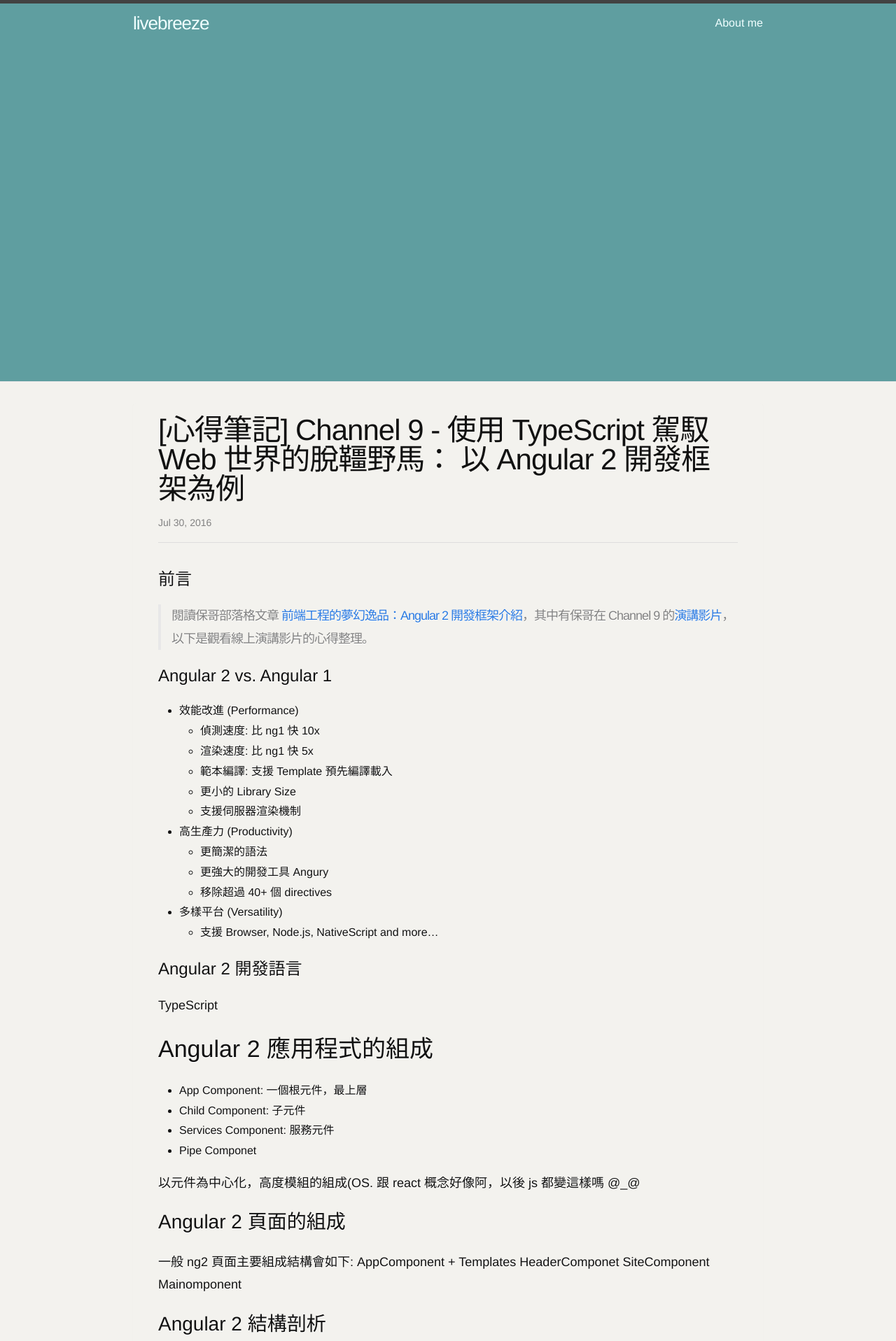
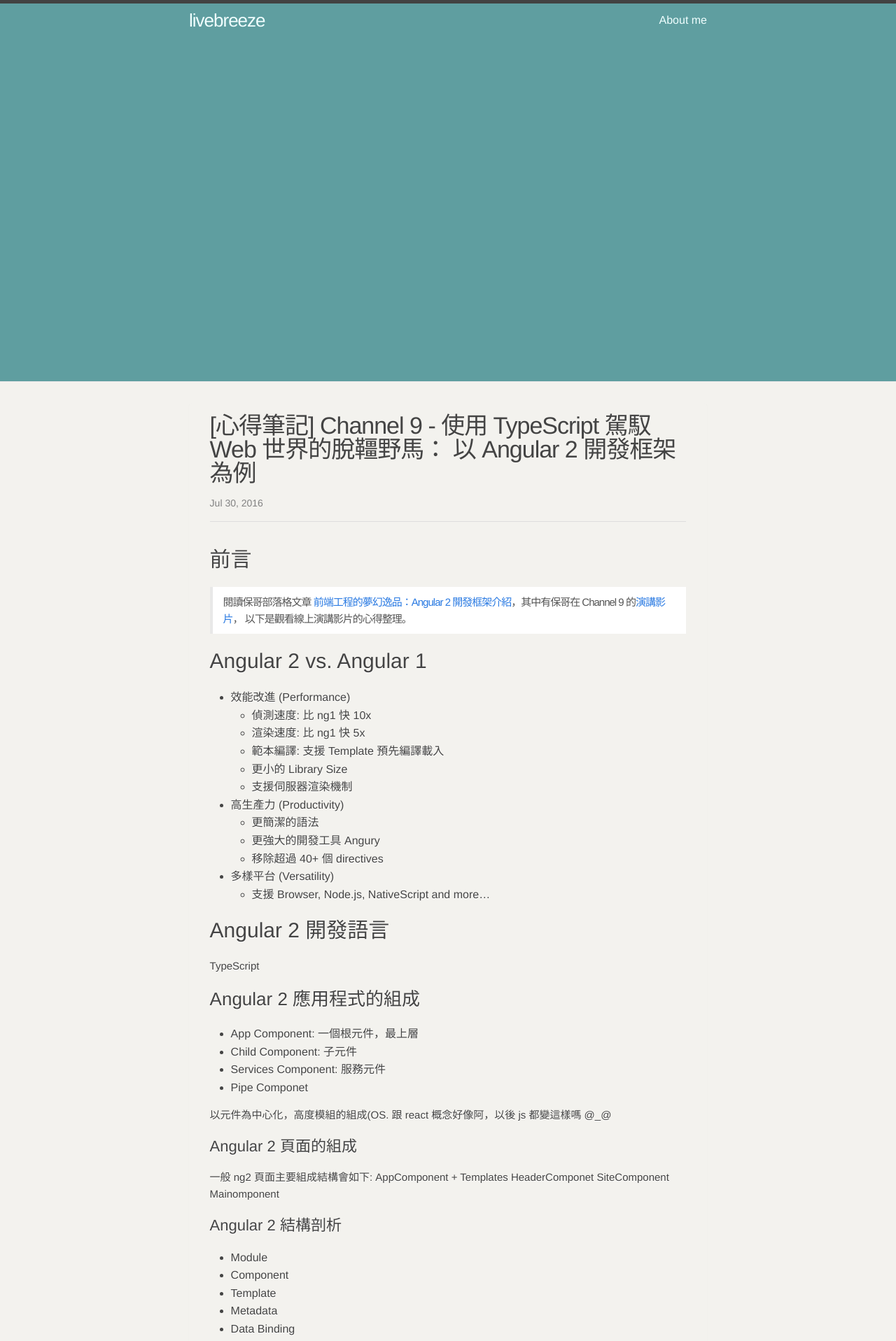
Before and after one commit to livebreeze-zz/livebreeze.github.io, a Jekyll site: the page built from _posts/2016-07-30-Ch9Class_UseTypeScriptToDevelopAngular2.md, in a window 1280 px wide. Shown: the top 1917 px of the page at 70% size. Built offline with Jekyll 4.4.1, drawn with Linux system fonts in a browser that asks for light colours; some web fonts are replaced; comment, search, counter and statistics services are not loaded.

Commit message:
update site scss style

```diff
--- a/_sass/_base.scss
+++ b/_sass/_base.scss
@@ -110,15 +110,20 @@ a {
  * Blockquotes
  */
 blockquote {
-    color: $grey-color;
+    color: #555;
+    background-color: #fff;
     border-left: 4px solid $grey-color-light;
-    padding-left: $spacing-unit / 2;
-    font-size: 18px;
+    padding: $spacing-unit/4 $spacing-unit/2;
+    font-size: 15px;
     letter-spacing: -1px;
     // font-style: italic;
 
     > :last-child {
         margin-bottom: 0;
+    }
+
+    > p {
+        padding: 2px 0;
     }
 }
 
@@ -132,8 +137,8 @@ code {
     font-size: 15px;
     border: 1px solid $grey-color-light;
     border-radius: 3px;
-    background-color: #333333;
-    color: #fff;
+    background-color: #555;
+    color: #eee;
     text-shadow: none;
 }
 
--- a/_sass/_layout.scss
+++ b/_sass/_layout.scss
@@ -8,7 +8,7 @@
     background-position: center;
     border-top: 5px solid $grey-color-dark;
     border-bottom: 1px solid $grey-color-light;
-    min-height: 56px;
+    min-height: 48px;
     height: 72px;
 
     transition: height 1s;
@@ -28,7 +28,7 @@
 .site-title {
     font-size: 26px;
     font-weight: 300;
-    line-height: 56px;
+    line-height: 48px;
     letter-spacing: -1px;
     margin-bottom: 0;
     float: left;
@@ -43,7 +43,7 @@
 
 .site-nav {
     float: right;
-    line-height: 56px;
+    line-height: 48px;
 
     .menu-icon {
         display: none;
@@ -120,7 +120,7 @@
 }
 
 .footer-heading {
-    font-size: 18px;
+    font-size: 16px;
     margin-bottom: $spacing-unit / 2;
 }
 
@@ -208,7 +208,7 @@
 
 .post-link {
     display: block;
-    font-size: 24px;
+    font-size: 18px;
 
     &:hover {
         color: $post-link-brand-color;
@@ -235,12 +235,12 @@
 }
 
 .post-title {
-    font-size: 42px;
+    font-size: 34px;
     letter-spacing: -1px;
     line-height: 1;
 
     @include media-query($on-laptop) {
-        font-size: 36px;
+        font-size: 24px;
     }
 }
 
@@ -248,36 +248,44 @@
     text-shadow: 0 1px 0 #fff;
     margin-bottom: $spacing-unit;
 
-    h2 {
-        font-size: 34px;
+    h1 {
+        font-size: 30px;
 
         @include media-query($on-laptop) {
-            font-size: 28px;
+            font-size: 20px;
         }
     }
 
-    h3 {
-        font-size: 28px;
-
-        @include media-query($on-laptop) {
-            font-size: 22px;
-        }
-    }
-
-    h4 {
-        font-size: 24px;
+    h2 {
+        font-size: 26px;
 
         @include media-query($on-laptop) {
             font-size: 18px;
         }
     }
 
-    p {
-        font-size: 18px;
-        line-height: 1.8em;
+    h3 {
+        font-size: 22px;
 
         @include media-query($on-laptop) {
             font-size: 16px;
         }
     }
+
+    h4 {
+        font-size: 18px;
+
+        @include media-query($on-laptop) {
+            font-size: 14px;
+        }
+    }
+
+    p {
+        font-size: 15px;
+        line-height: 1.6em;
+
+        @include media-query($on-laptop) {
+            font-size: 12px;
+        }
+    }
 }
--- a/_sass/_syntax-highlighting.scss
+++ b/_sass/_syntax-highlighting.scss
@@ -6,7 +6,7 @@
     @extend %vertical-rhythm;
 
     .highlighter-rouge & {
-      background: #333333;
+      background: #555;
     }
 
     .c     { color: #998; font-style: italic } // Comment
--- a/css/main.scss
+++ b/css/main.scss
@@ -7,14 +7,14 @@
 
 // Our variables
 $base-font-family: "Helvetica Neue", Helvetica, "Noto Sans TC", Arial, sans-serif;
-$base-font-size:   12pt;
-$base-font-weight: 300;
+$base-font-size:   16px;
+$base-font-weight: 400;
 $small-font-size:  $base-font-size * 0.875;
-$base-line-height: 1.8;
+$base-line-height: 1.6;
 
 $spacing-unit:     30px;
 
-$text-color:       #111;
+$text-color:       #444;
 $background-color: #f3f2ee;
 $brand-color:      #2a7ae2;
 
@@ -23,10 +23,10 @@ $grey-color-light: lighten($grey-color, 40%);
 $grey-color-dark:  darken($grey-color, 25%);
 
 // Width of the content area
-$content-width:    960px;
+$content-width:    800px;
 
 $on-palm:          600px;
-$on-laptop:        960px;
+$on-laptop:        800px;
 
 // index
 $post-link-brand-color: #3af;
```
